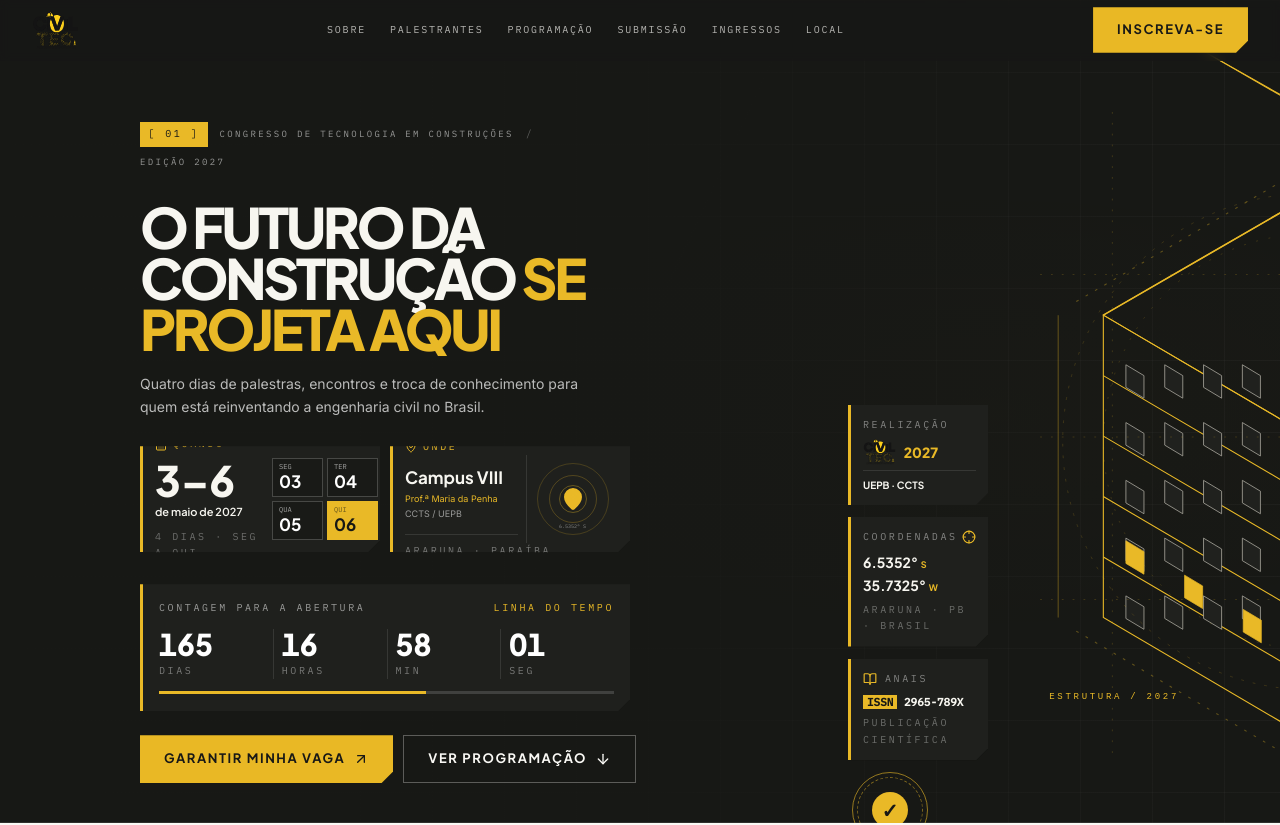
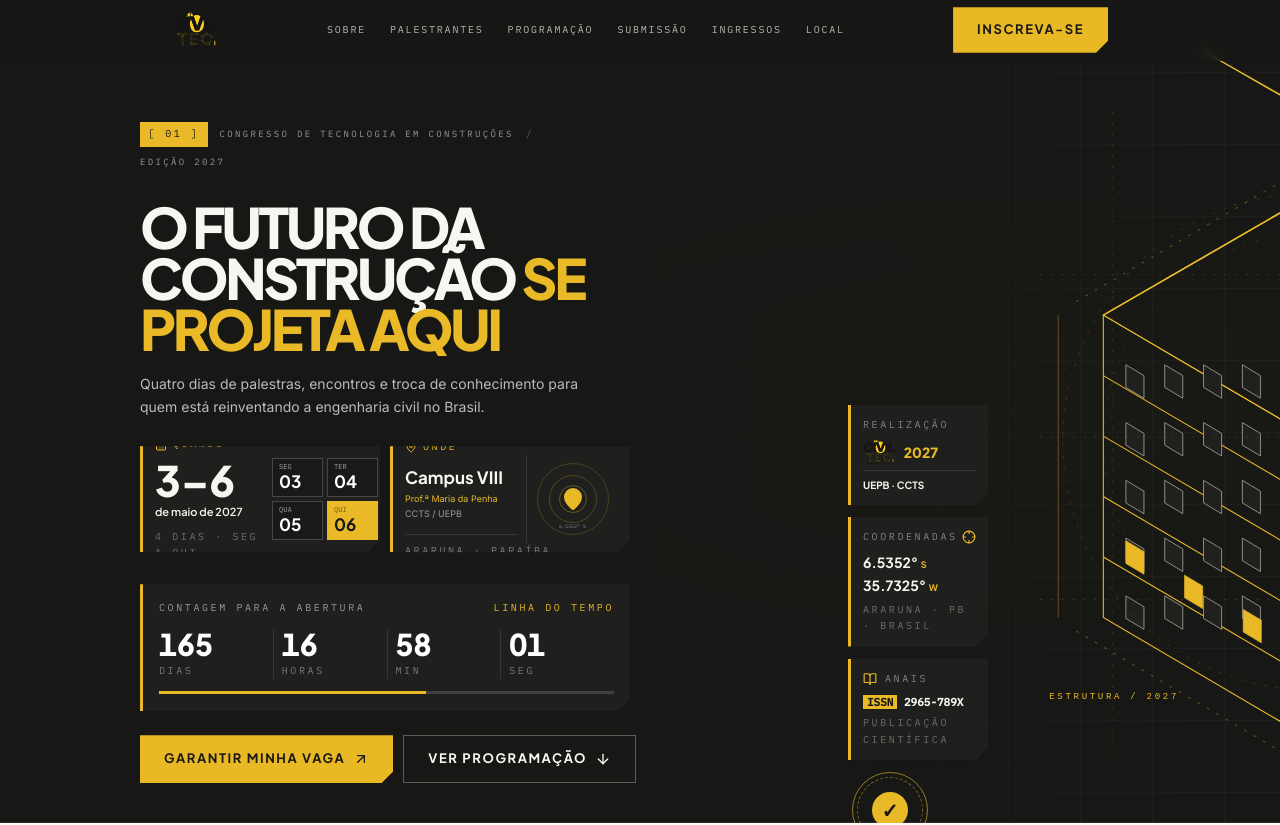
Before and after one commit to Dkalones/civil-tec, a React (Vite) app: page / in a window 1280 px wide. Shown: the top 825 px of the page. Built offline with nearby package versions, Linux system fonts and the light colour scheme.

Commit message:
Align header content width with CivilTec reference layout

```diff
--- a/src/components/site/Nav.jsx
+++ b/src/components/site/Nav.jsx
@@ -40,7 +40,7 @@ export default function Nav() {
           : "border-transparent bg-ink/70 backdrop-blur-sm"
       }`}
     >
-      <div className="mx-auto flex h-[60px] w-full max-w-[1280px] items-center justify-between gap-6 px-5 sm:px-8">
+      <div className="mx-auto flex h-[60px] w-full max-w-[1000px] items-center justify-between gap-6 px-5 sm:px-8">
         <Link to="/" className="flex items-center gap-3" aria-label="CivilTec — página inicial">
           <img
             src="/brand/civiltec-logo.svg"
```
